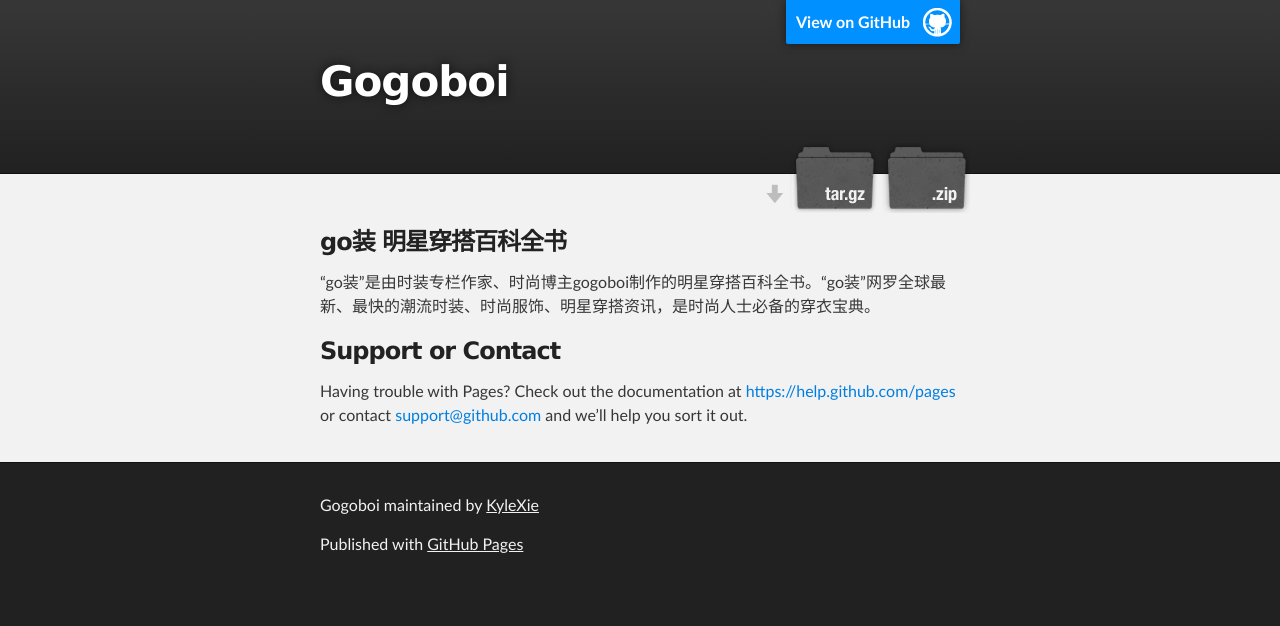
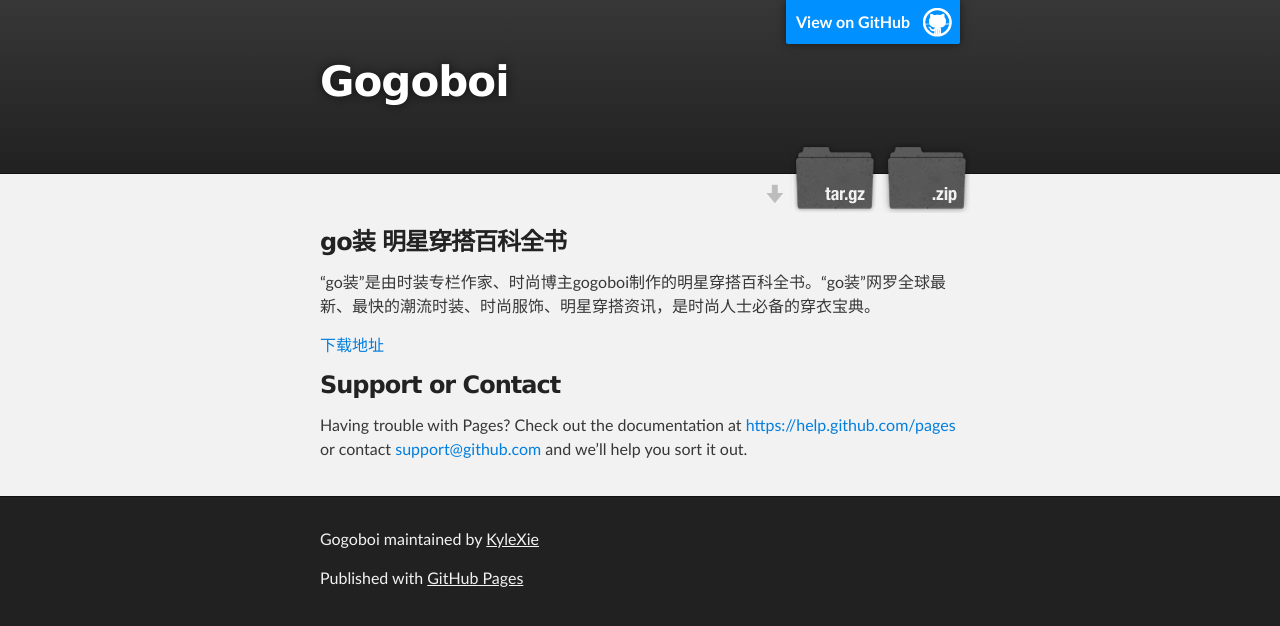
Before and after one commit to KyleXie/gogoboi, a Jekyll site: the page index.html, which Jekyll copies as it is, in a window 1280 px wide. Shown: the top 626 px of the page. Built offline with Jekyll 4.4.1, drawn with Linux system fonts in a browser that asks for light colours.

Commit message:
update download url

```diff
--- a/index.html
+++ b/index.html
@@ -34,7 +34,7 @@
         <h3>
 <a id="go装-明星穿搭百科全书" class="anchor" href="#go%E8%A3%85-%E6%98%8E%E6%98%9F%E7%A9%BF%E6%90%AD%E7%99%BE%E7%A7%91%E5%85%A8%E4%B9%A6" aria-hidden="true"><span class="octicon octicon-link"></span></a>go装 明星穿搭百科全书</h3>
 
-<p>“go装”是由时装专栏作家、时尚博主gogoboi制作的明星穿搭百科全书。“go装”网罗全球最新、最快的潮流时装、时尚服饰、明星穿搭资讯，是时尚人士必备的穿衣宝典。</p>
+<p>“go装”是由时装专栏作家、时尚博主gogoboi制作的明星穿搭百科全书。“go装”网罗全球最新、最快的潮流时装、时尚服饰、明星穿搭资讯，是时尚人士必备的穿衣宝典。</p> <a href="/gogoboi.ipa">下载地址</a>
 
 <h3>
 <a id="support-or-contact" class="anchor" href="#support-or-contact" aria-hidden="true"><span class="octicon octicon-link"></span></a>Support or Contact</h3>
```
